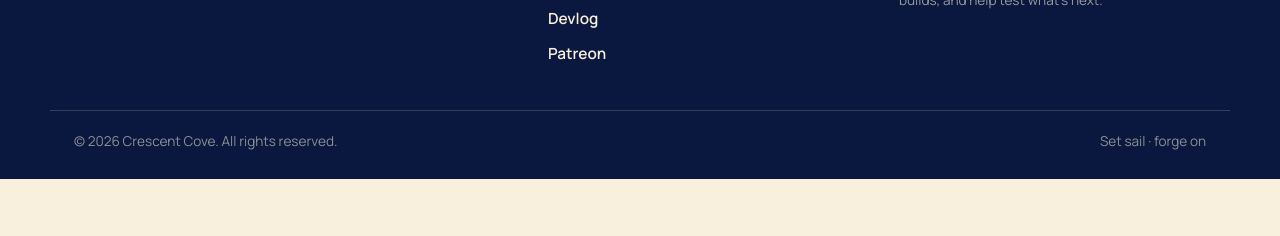
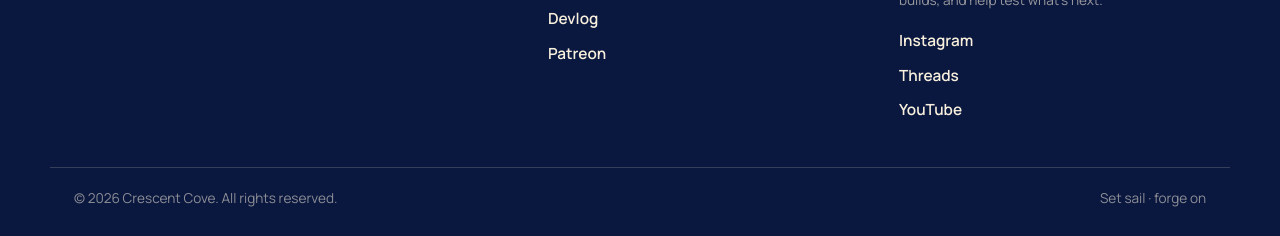
Before and after one commit to Onepromise/thecrescentcove.com, a plain HTML site: page about.html in a window 1280 px wide. Shown: the part 1930-2166 px from the top of the page. Before the commit the page ends 2109 px from the top, so only its background shows below. Drawn offline with nearby package versions, Linux system fonts and the light colour scheme.

Commit message:
Add Crescent Cove social links (Instagram, Threads, YouTube) to footer on all pages

```diff
--- a/about.html
+++ b/about.html
@@ -457,6 +457,11 @@ footer.site .footer-bottom{border-top:1px solid var(--line-on-navy);padding-top:
         Join the Discord
       </a>
       <p class="discord-note">discord.gg/GeEUK3FACP — say hello, follow the builds, and help test what's next.</p>
+      <ul class="footer-links" style="margin-top:18px">
+        <li><a href="https://www.instagram.com/crescentcovestudio" target="_blank" rel="noopener">Instagram</a></li>
+        <li><a href="https://www.threads.com/@crescentcovestudio" target="_blank" rel="noopener">Threads</a></li>
+        <li><a href="https://www.youtube.com/@crescentcovestudio" target="_blank" rel="noopener">YouTube</a></li>
+      </ul>
     </div>
   </div>
   <div class="wrap footer-bottom">
```
Also changed, not shown: beyond-the-broken-accord.html (+5 -0 lines), devlog-forge-ledger-v211.html (+5 -0 lines), index.html (+5 -0 lines).
